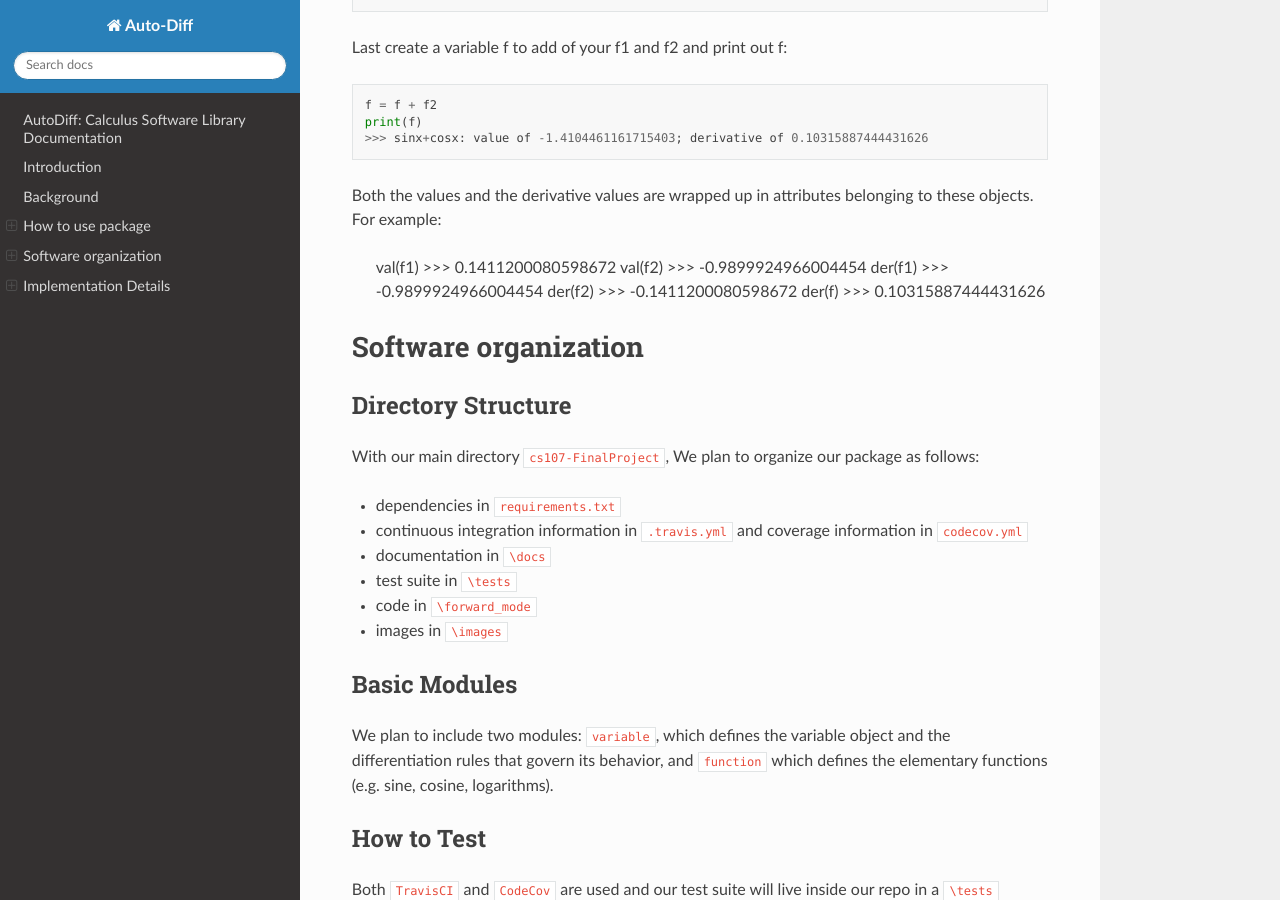
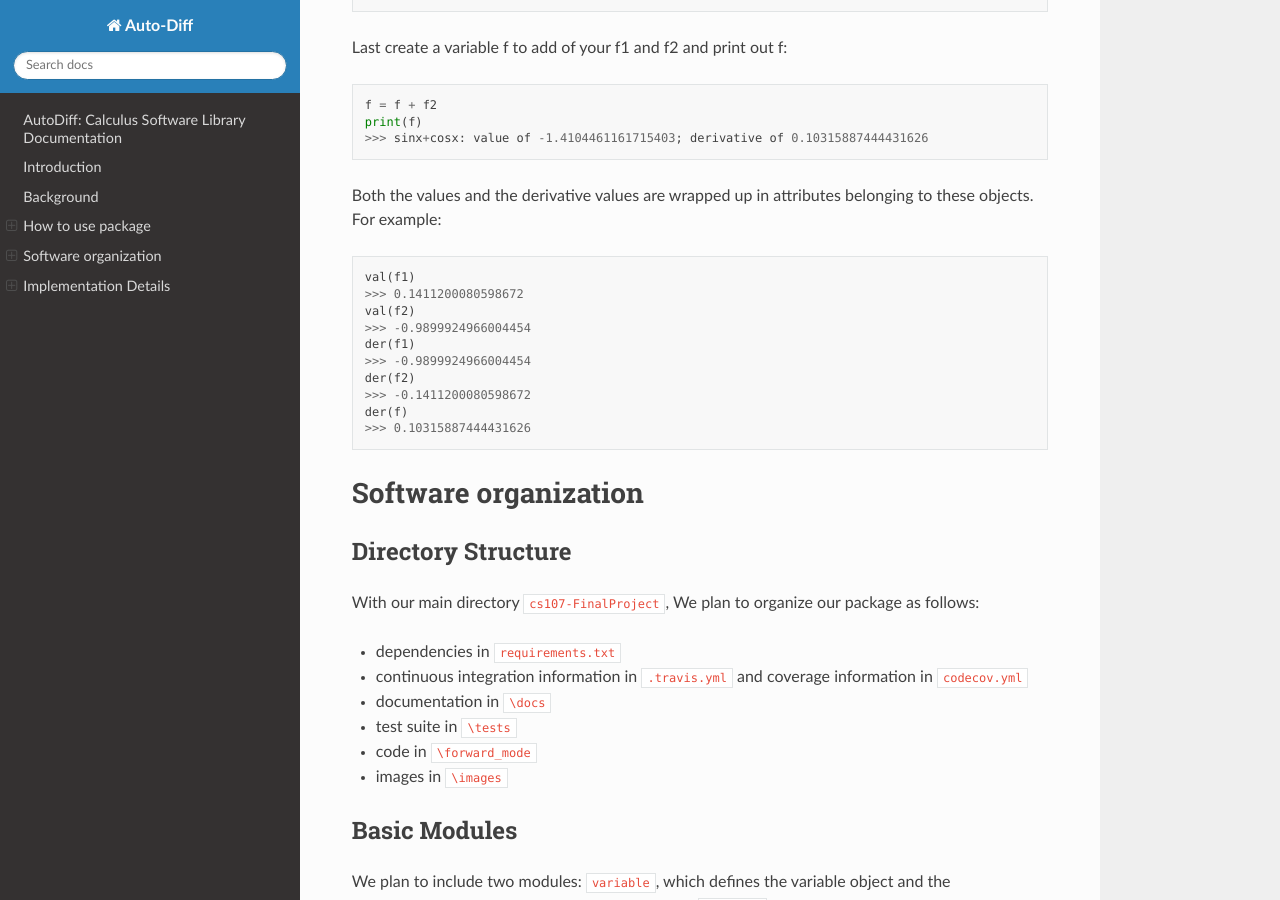
Before and after one commit to git-fetch-git-roll-over/GradDog, a Sphinx documentation site: the page built from docs/source/index.rst, in a window 1280 px wide and 900 px high, scrolled down 2707 px. Built offline with Sphinx 7.4.7 and the Read the Docs theme 2.0.0, drawn with Linux system fonts in a browser that asks for light colours; pages that are not in the unit, such as notebooks, are missing from menus.

Commit message:
Fixed a formatting thing

```diff
--- a/docs/source/index.rst
+++ b/docs/source/index.rst
@@ -81,7 +81,7 @@ Last create a variable f to add of your f1 and f2 and print out f::
     print(f)
     >>> sinx+cosx: value of -1.4104461161715403; derivative of 0.10315887444431626
 
-Both the values and the derivative values are wrapped up in attributes belonging to these objects. For example:
+Both the values and the derivative values are wrapped up in attributes belonging to these objects. For example::
 
     val(f1)
     >>> 0.1411200080598672
```
